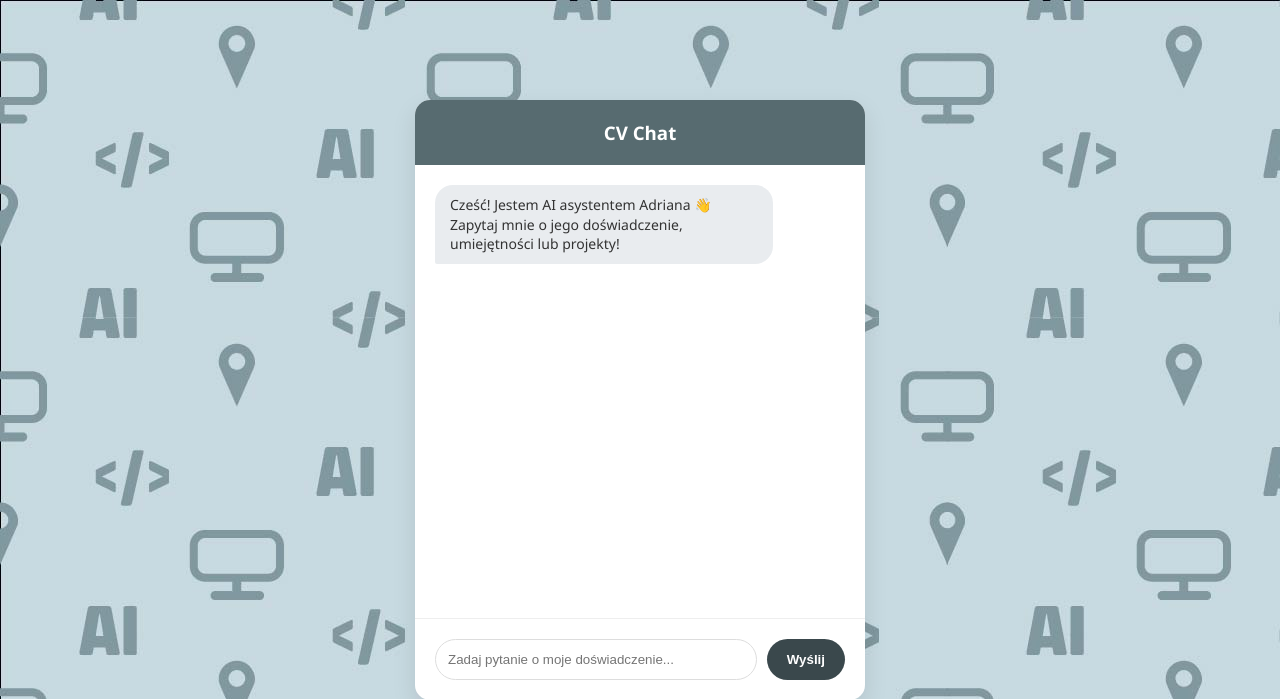
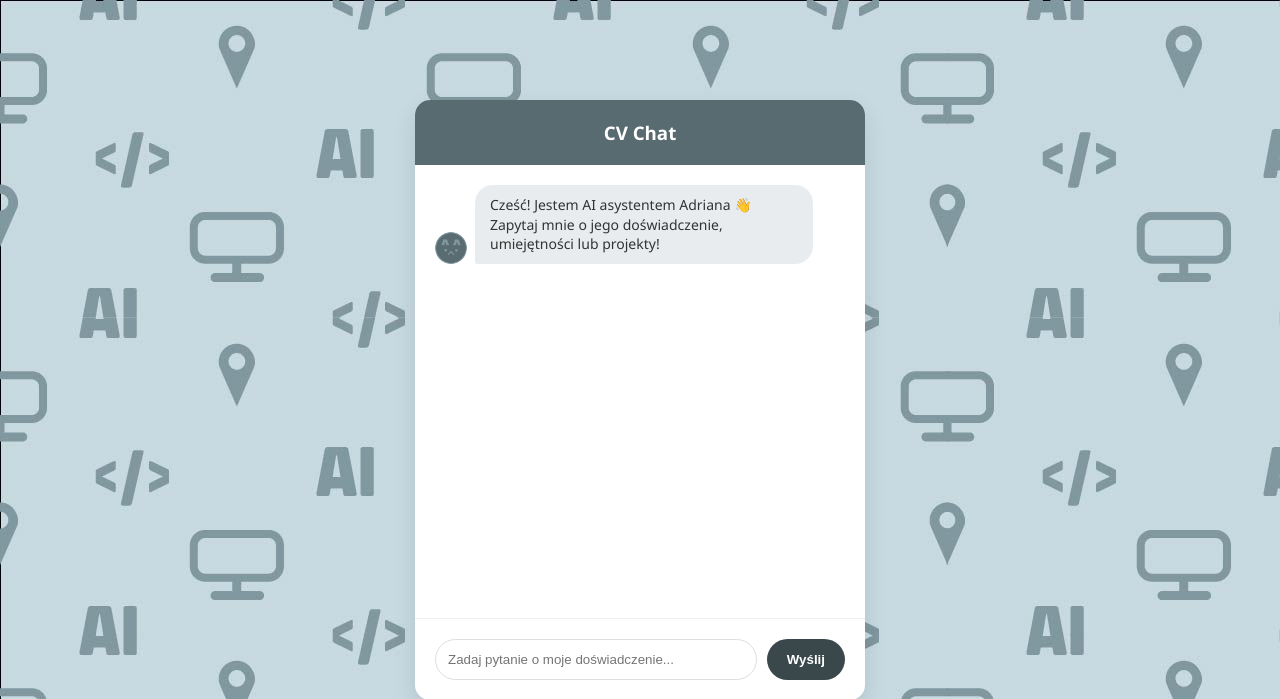
Before and after one commit to Adiaxi/AI_Chat_CV, a Flask app: page / in a window 1280 px wide. Shown: the top 699 px of the page. Run offline with Flask 3, Linux system fonts and the light colour scheme; some libraries are stand-ins or nearby versions.

Commit message:
feat: icon added

```diff
--- a/static/style.css
+++ b/static/style.css
@@ -186,3 +186,17 @@ button:hover {
         backdrop-filter: blur(10px);
     }
 }
+
+.msg-wrapper {
+    display: flex;
+    align-items: flex-end;
+    gap: 8px;
+}
+
+.avatar {
+    width: 32px;
+    height: 32px;
+    border-radius: 50%;
+    object-fit: cover;
+    flex-shrink: 0;
+}
--- a/templates/index.html
+++ b/templates/index.html
@@ -5,6 +5,7 @@
     <meta name="viewport" content="width=device-width, initial-scale=1.0">
     <title>Asystent AI</title>
     <link rel="stylesheet" href="{{ url_for('static', filename='style.css') }}">
+    <link rel="icon" href="{{ url_for('static', filename='Icon.jpg') }}">
 </head>
 <body>
     <div class="chat-container">
@@ -17,6 +18,15 @@
     </div>
 
     <script>
+    function aiMessage(id, content) {
+        return `
+            <div class="msg-wrapper" id="${id}">
+                <img src="/static/Icon.jpg" class="avatar">
+                <div class="msg ai">${content}</div>
+            </div>
+        `;
+    }
+
     async function sendFeedback(pytanie, odpowiedz, typ, btn) {
         await fetch('/feedback', {
             method: 'POST',
@@ -39,7 +49,7 @@
         box.innerHTML += `<div class="msg user">${userText}</div>`;
 
         const typingId = "typing-" + Date.now();
-        box.innerHTML += `<div class="msg ai" id="${typingId}"><i>Adrian myśli...</i></div>`;
+        box.innerHTML += aiMessage(typingId, '<i>Adrian myśli...</i>');
 
         input.value = '';
         box.scrollTop = box.scrollHeight;
@@ -52,7 +62,8 @@
             });
             const data = await response.json();
 
-            document.getElementById(typingId).innerHTML = `
+            const wrapper = document.getElementById(typingId);
+            wrapper.querySelector('.msg.ai').innerHTML = `
                 ${data.response}
                 <br>
                 <button class="feedback-btn" onclick="sendFeedback('${userText.replace(/'/g, "\\'")}', '${data.response.replace(/'/g, "\\'")}', 'like', this)">👍 Dobra</button>
@@ -60,7 +71,8 @@
             `;
             box.scrollTo({ top: box.scrollHeight, behavior: 'smooth' });
         } catch (error) {
-            document.getElementById(typingId).innerHTML = "Błąd połączenia.";
+            const wrapper = document.getElementById(typingId);
+            wrapper.querySelector('.msg.ai').innerHTML = "Błąd połączenia.";
         }
     }
 
@@ -72,7 +84,7 @@
 
     window.addEventListener('load', function() {
         const box = document.getElementById('chat-box');
-        box.innerHTML += `<div class="msg ai">Cześć! Jestem AI asystentem Adriana 👋 Zapytaj mnie o jego doświadczenie, umiejętności lub projekty!</div>`;
+        box.innerHTML += aiMessage('welcome', 'Cześć! Jestem AI asystentem Adriana 👋 Zapytaj mnie o jego doświadczenie, umiejętności lub projekty!');
     });
 
     if (window.visualViewport) {
```
Also changed, not shown: static/Icon.jpg (added).
